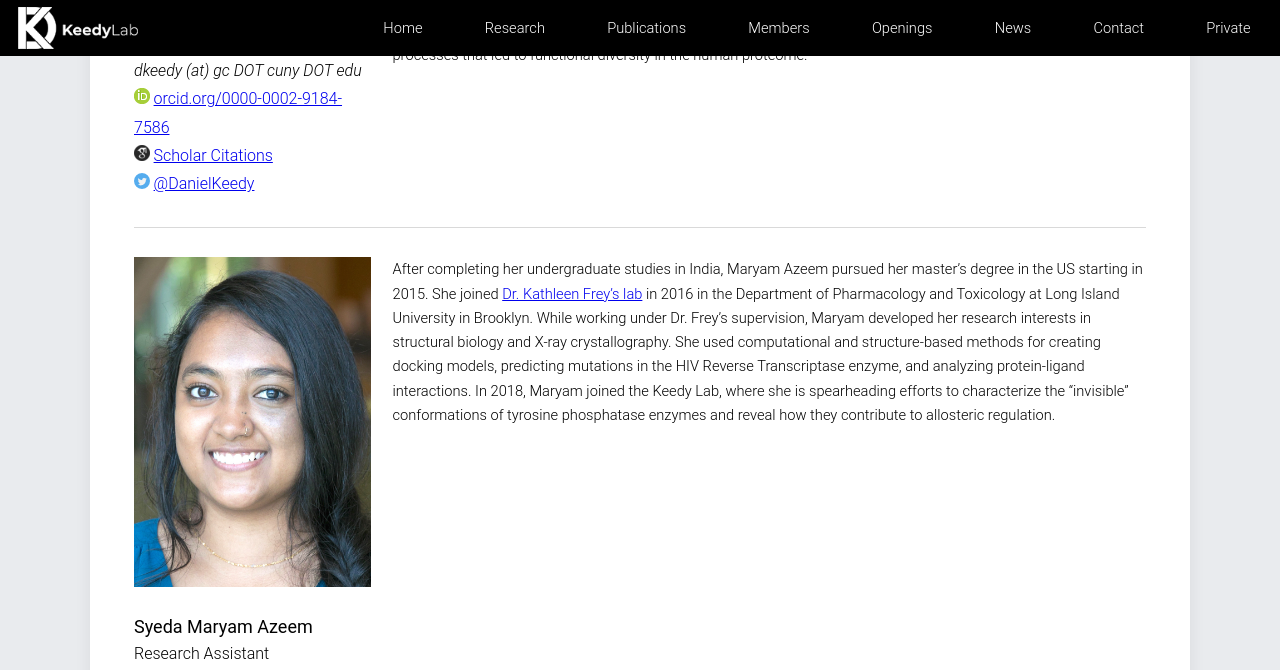
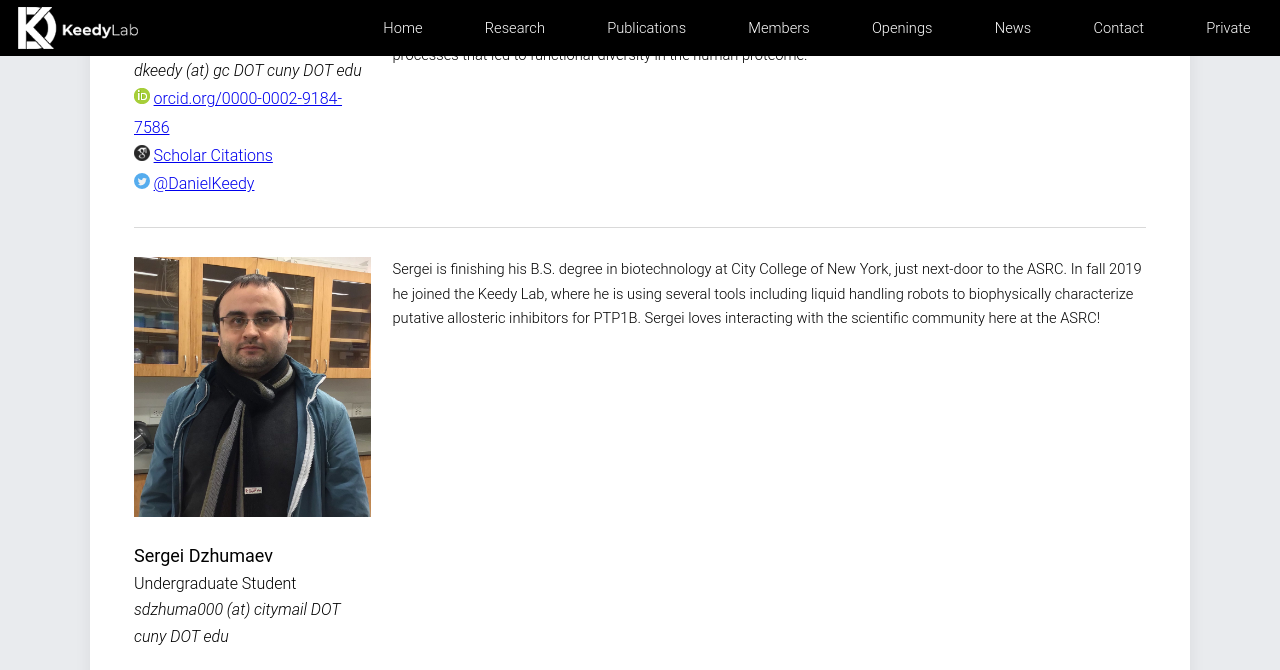
Before and after one commit to keedylab/keedylab.github.io, a Jekyll site: the page built from members/index.html, in a window 1280 px wide and 1400 px high, scrolled down 755 px. Shown: the top 670 px of the window. Built offline with Jekyll 4.4.1, drawn with Linux system fonts in a browser that asks for light colours; some of the changed text lies outside the part shown.

Commit message:
Moved Maryam to alumni. Added Yingxian.

```diff
--- a/_data/alumni.yml
+++ b/_data/alumni.yml
@@ -5,3 +5,4 @@
 - name: Minyoung "Lily" Kim - undergraduate student, CSURP Program, summer 2019
 - name: Kristiana "Spring" Smith - undergraduate student, B^3 REU Program, summer 2019
 - name: Andres Cabezas - rotation student, CUNY Biochemistry PhD Program, spring 2020
+- name: Syeda Maryam Azeem - Research Assistant, Keedy lab, 2018-2020 - now CUNY Biology PhD student
--- a/_data/members.yml
+++ b/_data/members.yml
@@ -31,27 +31,6 @@
   His work reveals new opportunities to modulate the activities of therapeutic targets
   such as protein tyrosine phosphatases with small molecules and protein engineering,
   and also offers insights into more general evolutionary processes that led to functional diversity in the human proteome.
-'
-
-- name: Syeda Maryam Azeem
-  image: /images/members/maryam.jpg
-  position: Research Assistant
-  email: sazeem (at) gc DOT cuny DOT edu
-  scholar:
-  twitter:
-  orcid:
-  description: '
-  After completing her undergraduate studies in India,
-  Maryam Azeem pursued her master’s degree in the US starting in 2015.
-  She joined [Dr. Kathleen Frey’s lab](https://sites.google.com/view/kfreyliupharm/home)
-  in 2016 in the Department of Pharmacology and Toxicology at Long Island University in Brooklyn.
-  While working under Dr. Frey’s supervision,
-  Maryam developed her research interests in structural biology and X-ray crystallography.
-  She used computational and structure-based methods for creating docking models,
-  predicting mutations in the HIV Reverse Transcriptase enzyme, and analyzing protein-ligand interactions.
-  In 2018, Maryam joined the Keedy Lab,
-  where she is spearheading efforts to characterize the "invisible" conformations of tyrosine phosphatase enzymes
-  and reveal how they contribute to allosteric regulation.
 '
 
 - name: Sergei Dzhumaev
@@ -93,7 +72,7 @@
 
 - name: Sakib Hossain
   image: /images/members/sakib.jpg
-  position: Undergraduate Student
+  position: Research Assistant
   email: sakib DOT hossain28 (at) myhunter DOT cuny DOT edu
   scholar:
   twitter:
@@ -145,6 +124,20 @@
   with large numbers of protein:ligand structures to design novel allosteric inhibitors for phosphatases.
 '
 
+- name: Yingxian Tan
+  image: /images/members/yingxian.jpg
+  position: Undergraduate Student
+  email: ytan003 (at) citymail DOT cuny DOT edu
+  scholar:
+  twitter:
+  orcid:
+  description: '
+  Yingxian is a senior at [The City College of New York](https://www.ccny.cuny.edu/), majoring in biotechnology.
+  In Fall 2020, she joined the Keedy lab for an independent research project.
+  Yingxian will use 3D graphics and molecular modeling to investigate hidden signatures of allostery
+  across a breadth of crystal structures of various PTP enzymes.
+'
+
 - name: Virgil Woods
   image: /images/members/virgil.png
   position: PhD Student
@@ -165,3 +158,24 @@
   In 2020, he joined the Keedy Lab, where he is using a combination of solution and crystallographic experiments
   to map (and exploit) interactions between ligands at different sites in the structures of phosphatase enzymes.
 '
+
+# - name: Syeda Maryam Azeem
+#   image: /images/members/maryam.jpg
+#   position: Research Assistant
+#   email: sazeem (at) gc DOT cuny DOT edu
+#   scholar:
+#   twitter:
+#   orcid:
+#   description: '
+#   After completing her undergraduate studies in India,
+#   Maryam Azeem pursued her master’s degree in the US starting in 2015.
+#   She joined [Dr. Kathleen Frey’s lab](https://sites.google.com/view/kfreyliupharm/home)
+#   in 2016 in the Department of Pharmacology and Toxicology at Long Island University in Brooklyn.
+#   While working under Dr. Frey’s supervision,
+#   Maryam developed her research interests in structural biology and X-ray crystallography.
+#   She used computational and structure-based methods for creating docking models,
+#   predicting mutations in the HIV Reverse Transcriptase enzyme, and analyzing protein-ligand interactions.
+#   In 2018, Maryam joined the Keedy Lab,
+#   where she is spearheading efforts to characterize the "invisible" conformations of tyrosine phosphatase enzymes
+#   and reveal how they contribute to allosteric regulation.
+# '
```
